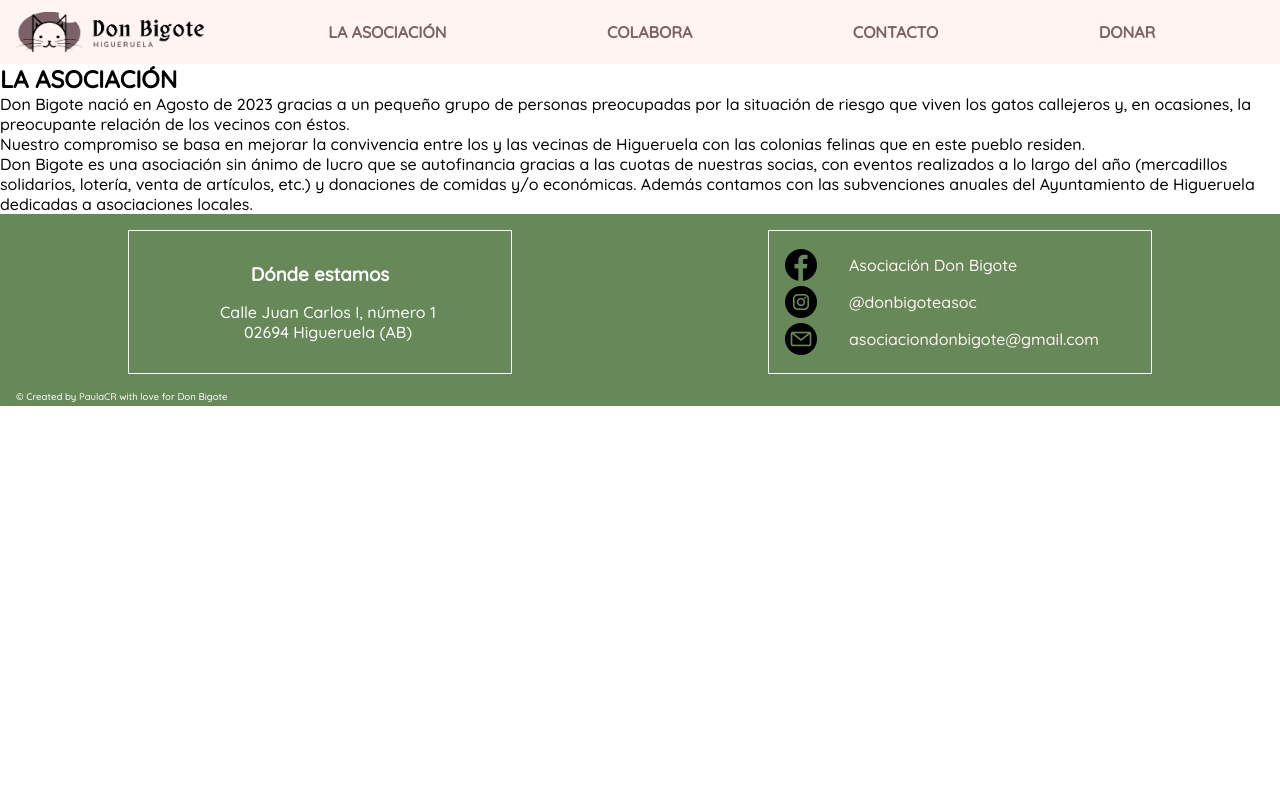
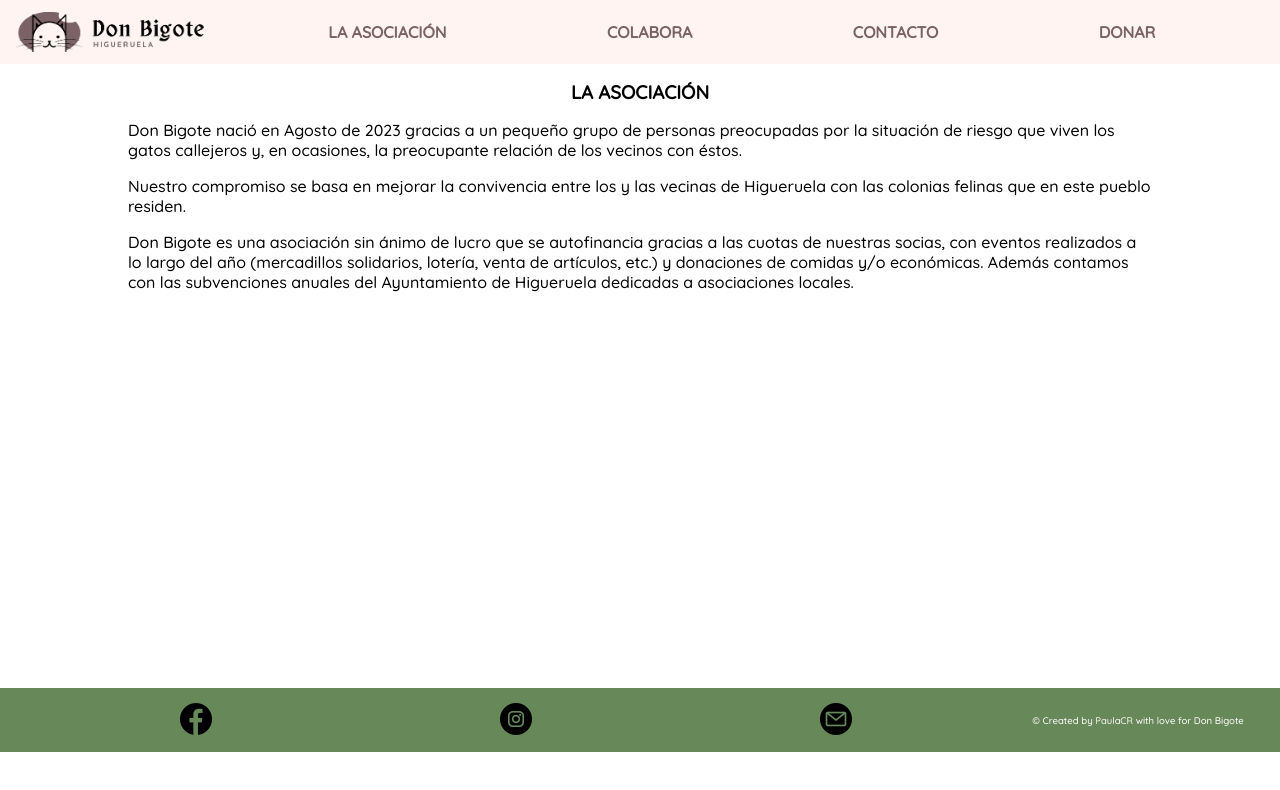
Before and after one commit to PaulaCR90/Don-Bigote, a React (Vite) app: page /Asociacion in a window 1280 px wide. Shown: the top 790 px of the page. Built offline with nearby package versions, Linux system fonts and the light colour scheme.

Commit message:
create pages for router

```diff
--- a/src/components/Footer/Footer.css
+++ b/src/components/Footer/Footer.css
@@ -24,22 +24,29 @@ footer a:hover {
   height: fit-content;
   display: flex;
   align-items: center;
-  justify-content: space-around;
+  justify-content: space-evenly;
 }
 
 .rrss {
   height: 1.5rem;
+  width: 1.5rem;
 }
 
 @media screen and (min-width: 700px) {
-  footer {
-    background-color: var(--quaternary);
-    color: white;
-    height: 12rem;
-    padding-bottom: 1rem;
-    align-items:flex-start;
+   footer {
+    flex-direction: row;
   }
 
+  .rrss-container {
+    width: 75%;
+    justify-content: space-around;
+  }
+
+  .rrss {
+    width: 2rem;
+    height: 2rem;
+  }
+/*
   footer p {
     margin-left: 1rem;
   }
@@ -82,5 +89,5 @@ footer a:hover {
   .donde-estamos {
     justify-content: space-evenly;
     text-align: center;
-  }
+  } */
 }
--- a/src/components/Footer/Footer.jsx
+++ b/src/components/Footer/Footer.jsx
@@ -1,11 +1,10 @@
 import "./Footer.css";
 import React from "react";
 
-const Footer = ({ tabletOrLess }) => {
+const Footer = () => {
   return (
     <>
-      {tabletOrLess ? (
-        <footer>
+      <footer>
           <div className="rrss-container">
             <a href="https://www.facebook.com/profile.php?id=61550659575214&locale=es_ES">
               <img
@@ -31,46 +30,6 @@ const Footer = ({ tabletOrLess }) => {
             love for <span>Don Bigote</span>
           </p>
         </footer>
-      ) : (
-        <footer>
-          <div className="footer-container">
-            <div className="donde-estamos">
-              <h3>Dónde estamos</h3>
-              <p>
-                Calle Juan Carlos I, número 1<br />
-                02694 Higueruela (AB)
-              </p>
-            </div>
-            <div className="rrss-container">
-              <a href="https://www.facebook.com/profile.php?id=61550659575214&locale=es_ES">
-                <img
-                  className="rrss"
-                  src="./assets/logotipo-circular-de-facebook.png"
-                  alt="facebook"
-                />
-                <p>Asociación Don Bigote</p>
-              </a>
-              <a href="https://www.instagram.com/donbigoteasoc/">
-                <img
-                  className="rrss"
-                  src="./assets/instagram.png"
-                  alt="instagram"
-                />
-                <p>@donbigoteasoc</p>
-              </a>
-              <a href="mailto: asociaciondonbigote@gmail.com">
-                <img className="rrss" src="./assets/email.png" alt="correo" />
-                <p>asociaciondonbigote@gmail.com</p>
-              </a>
-            </div>
-          </div>
-          <p>
-            © Created by{" "}
-            <a href="mailto: p.a.castrorodriguez@gmail.com">PaulaCR</a> with
-            love for <span>Don Bigote</span>
-          </p>
-        </footer>
-      )}
     </>
   );
 };
--- a/src/pages/Colabora.css
+++ b/src/pages/Colabora.css
@@ -4,19 +4,43 @@
     align-items: center;
     justify-content: space-evenly;
     gap: 1rem;
+    margin-bottom: 1rem;
+    margin-top: 1rem;
 }
 
 .colabora-title {
     align-items: center;
     justify-content: center;
+    gap: 1rem;
+}
+
+.socio img, .voluntario img {
+    border-radius: 50%;
 }
 
 .socio, .voluntario, .puntualmente, .colabora-title {
     display: flex;
     flex-direction: column;
     width: 80%;
+    gap: 1rem;
+}
+
+.puntualmente ul li {
+    list-style:inside;
+}
+
+.socio h3, .voluntario h3, .puntualmente h3 {
+    text-align: center;
 }
 
 @media screen and (min-width: 700px) {
 
+    .socio img, .voluntario img, .puntualmente img {
+        width: 30%;
+    }
+
+    .socio, .voluntario, .puntualmente {
+        align-items: center;
+    }
+
 }
--- a/src/pages/Colabora.jsx
+++ b/src/pages/Colabora.jsx
@@ -14,6 +14,7 @@ const Colabora = () => {
       </section>
       <section className="socio">
         <h3>Socio/s</h3>
+      <img src="./assets/socio.png" alt="" />
         <p>
           Puedes formar parte de la asociación siendo socio/a y formando parte
           de ella.
@@ -34,6 +35,7 @@ const Colabora = () => {
       </section>
       <section className="voluntario">
         <h3>Voluntario/a</h3>
+        <img src="./assets/voluntario.png" alt="" />
         <p>
           Un voluntario es aquella persona que no puede aportar económicamente
           pero quiere ayudarnos de manera puntual en la organización de
@@ -44,6 +46,7 @@ const Colabora = () => {
       </section>
       <section className="puntualmente">
         <h3>Puntualmente</h3>
+        <img src="./assets/Puntuales.png" alt="" />
         <p>
           A lo largo del año realizaremos numerosos eventos en los que podrás
           colaborar directamente con nosotras:
--- a/src/pages/Contacto.css
+++ b/src/pages/Contacto.css
@@ -3,5 +3,14 @@
     flex-direction: column;
     align-items: center;
     justify-content: space-evenly;
-    min-height: 61svh;
+    height: 80svh;
+    width:100%;
+    padding-left: 1rem;
+    padding-right: 1rem;
 }
+
+@media screen and (min-width: 700px) {
+    .contacto {
+        height: 78svh;
+    }
+}
--- a/src/pages/Donar.css
+++ b/src/pages/Donar.css
@@ -20,7 +20,7 @@
 
 @media screen and (min-width: 700px) {
     .donar-section {
-        height: 70svh;
+        height: 78svh;
     }
 
     .teaming, .donaciones {
--- a/src/pages/Home.jsx
+++ b/src/pages/Home.jsx
@@ -1,7 +1,6 @@
 import React from "react";
 import Asociacion from "../components/Asociacion/Asociacion";
 import Razon from "../components/Razon/Razon";
-import SerVol from "../components/SerVol/SerVol";
 import DonBigote from "../components/DonBigote/DonBigote";
 
 
@@ -10,7 +9,6 @@ const Home = () => {
     <>
       <Asociacion />
       <Razon />
-      <SerVol />
       <DonBigote />
     </>
   );
--- a/src/pages/PageAsociacion.css
+++ b/src/pages/PageAsociacion.css
@@ -0,0 +1,22 @@
+.asociacion-article {
+    display: flex;
+    flex-direction: column;
+    align-items: center;
+}
+
+.asociacion-section {
+    display: flex;
+    flex-direction: column;
+    width: 80%;
+    align-items: center;
+    gap: 1rem;
+    margin-top: 1rem;
+    margin-bottom: 1rem;
+}
+
+@media screen and (min-width: 700px) {
+    .asociacion-article {
+
+        height: 78svh;
+    }
+}
--- a/src/pages/PageAsociacion.jsx
+++ b/src/pages/PageAsociacion.jsx
@@ -3,7 +3,8 @@ import './PageAsociacion.css'
 
 const PageAsociacion = () => {
   return (
-    <article>
+    <article className="asociacion-article">
+      <section className="asociacion-section">
       <h1>LA ASOCIACIÓN</h1>
       <p>
         Don Bigote nació en Agosto de 2023 gracias a un pequeño grupo de
@@ -24,6 +25,7 @@ const PageAsociacion = () => {
         subvenciones anuales del Ayuntamiento de Higueruela dedicadas a
         asociaciones locales.
       </p>
+      </section>
     </article>
   );
 };
```
Also changed, not shown: public/assets/Puntuales.png (added).
